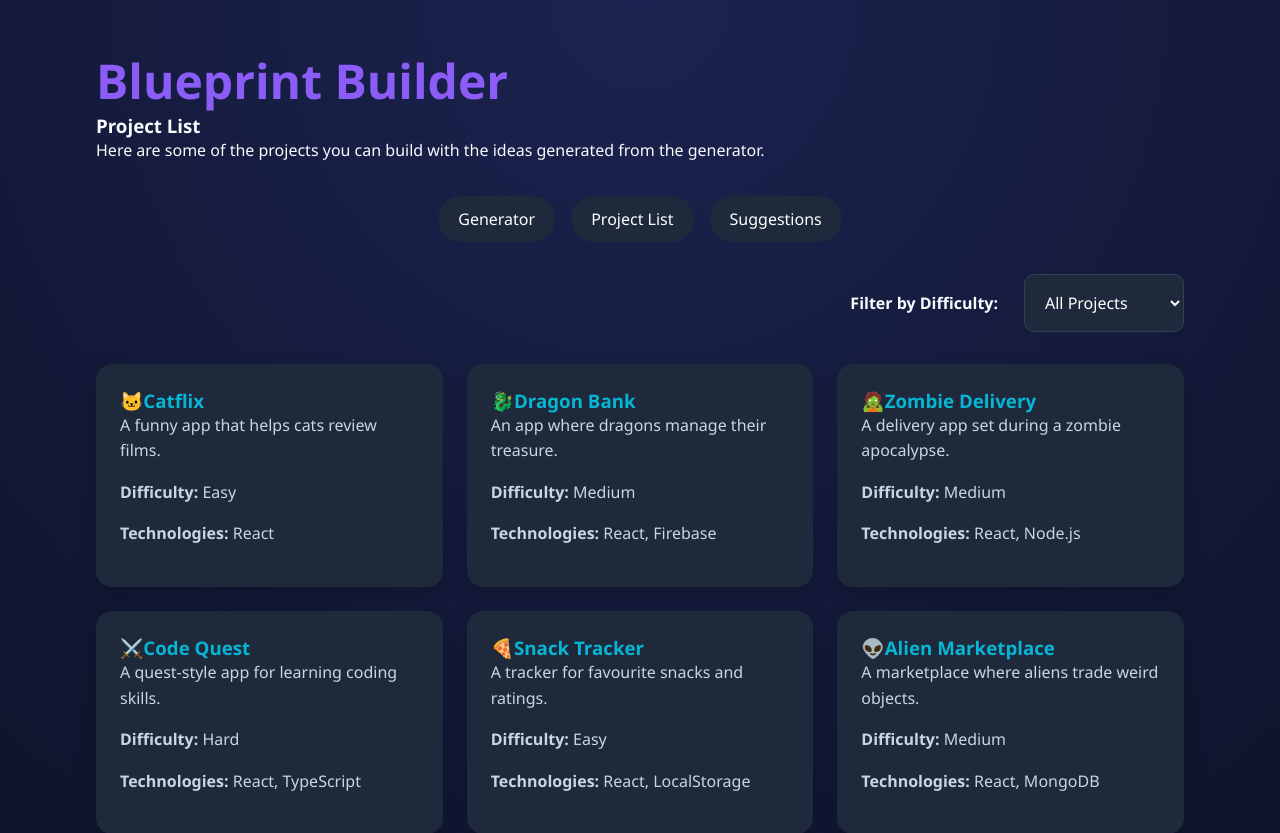
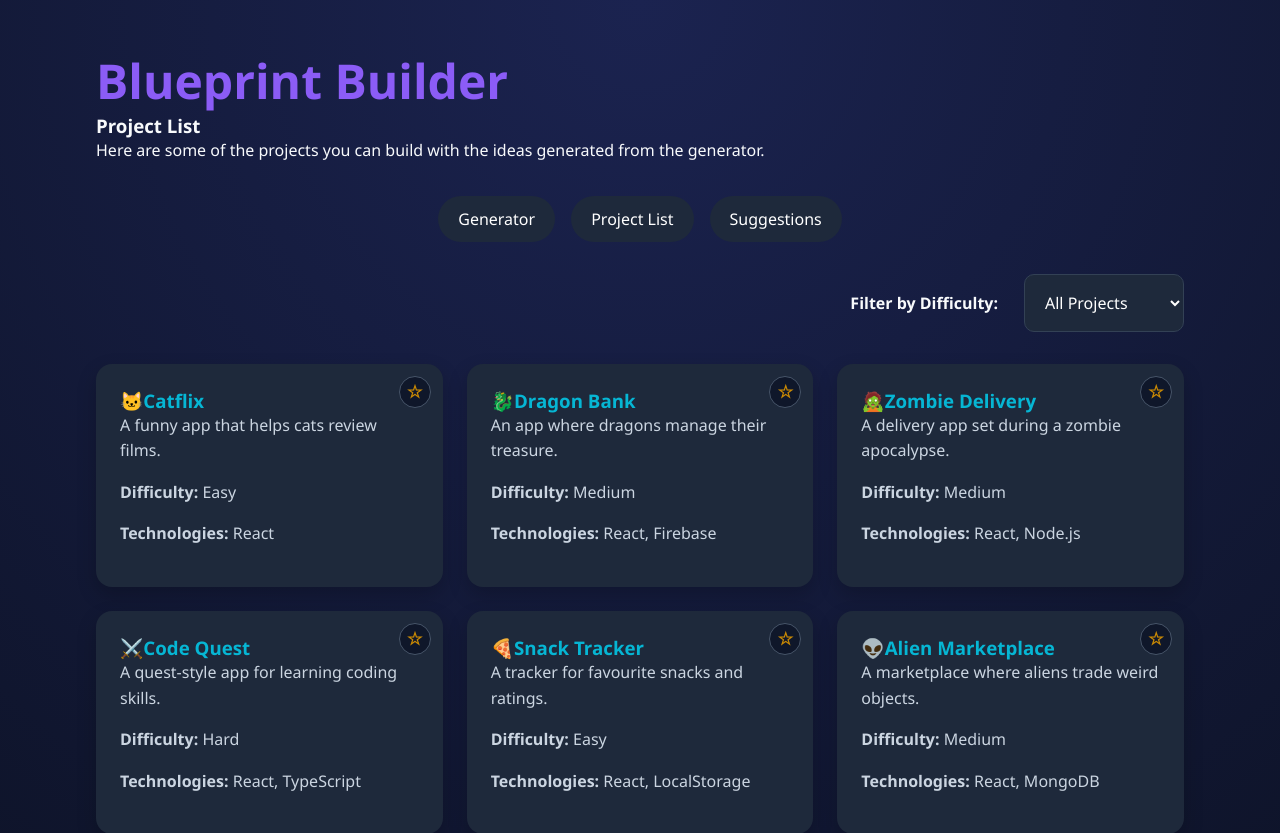
Before and after one commit to lj-enguita/Random-Project-Generator, a React (Vite) app: page /projects in a window 1280 px wide. Shown: the top 833 px of the page. Built offline with nearby package versions, Linux system fonts and the light colour scheme.

Commit message:
added favourites button

```diff
--- a/src/App.css
+++ b/src/App.css
@@ -191,6 +191,7 @@ nav a:hover {
 }
 
 #idea-display {
+  position: relative;
   max-width: 450px;
 
   margin: 2rem auto;
@@ -297,6 +298,7 @@ nav a:hover {
 }
 
 .project-card {
+  position: relative;
   background-color: #1e293b;
 
   padding: 1.5rem;
@@ -310,6 +312,33 @@ nav a:hover {
 
 .project-card:hover {
   transform: translateY(-5px);
+}
+
+.favourite-button {
+  position: absolute;
+  top: 0.75rem;
+  right: 0.75rem;
+  display: grid;
+  place-items: center;
+  width: 2rem;
+  height: 2rem;
+  padding: 0;
+  border: 1px solid #475569;
+  border-radius: 50%;
+  background: #0f172a;
+  color: #ca8a04;
+  font-size: 1.1rem;
+  line-height: 1;
+}
+
+.favourite-button:hover {
+  transform: scale(1.08);
+  box-shadow: 0 6px 14px rgba(250, 204, 21, 0.25);
+}
+
+.favourite-button.is-favourite {
+  border-color: #facc15;
+  color: #facc15;
 }
 
 .project-card h3 {
--- a/src/App.jsx
+++ b/src/App.jsx
@@ -31,6 +31,22 @@ function App() {
     );
   };
 
+  const [favourites, setFavourites] = useState(() => {
+    const saved = localStorage.getItem("favourites");
+    return saved ? JSON.parse(saved) : [];
+  });
+  useEffect(() => {
+    localStorage.setItem("favourites", JSON.stringify(favourites));
+  }, [favourites]);
+
+  const toggleFavourite = (projectName) => {
+    setFavourites((currentFavourites) =>
+      currentFavourites.includes(projectName)
+        ? currentFavourites.filter((name) => name !== projectName)
+        : [...currentFavourites, projectName],
+    );
+  };
+
   return (
     <>
       <main>
@@ -39,7 +55,13 @@ function App() {
             <Route path="/" element={<HomePage />} />
             <Route
               path="/generator"
-              element={<GeneratorPage projects={projects} />}
+              element={
+                <GeneratorPage
+                  projects={projects}
+                  favourites={favourites}
+                  toggleFavourite={toggleFavourite}
+                />
+              }
             />
             <Route
               path="/projects"
@@ -47,6 +69,8 @@ function App() {
                 <ProjectListPage
                   projects={projects}
                   deleteProject={deleteProject}
+                  favourites={favourites}
+                  toggleFavourite={toggleFavourite}
                 />
               }
             />
--- /dev/null
+++ b/src/FavouriteButton.jsx
@@ -0,0 +1,16 @@
+function FavouriteButton({ isFavourite, onToggle, projectName }) {
+  return (
+    <button
+      type="button"
+      className={`favourite-button${isFavourite ? " is-favourite" : ""}`}
+      onClick={onToggle}
+      aria-label={`${isFavourite ? "Remove" : "Save"} ${projectName} ${isFavourite ? "from" : "to"} favourites`}
+      aria-pressed={isFavourite}
+      title={isFavourite ? "Remove from favourites" : "Save to favourites"}
+    >
+      {isFavourite ? "★" : "☆"}
+    </button>
+  );
+}
+
+export default FavouriteButton;
--- a/src/GeneratorPage.jsx
+++ b/src/GeneratorPage.jsx
@@ -1,8 +1,9 @@
 import { Link } from "react-router-dom";
 import { useState } from "react";
 import "./App.css";
+import FavouriteButton from "./FavouriteButton";
 
-function GeneratorPage({ projects }) {
+function GeneratorPage({ projects, favourites, toggleFavourite }) {
   const [project, setProject] = useState(null);
   const [animation, setAnimation] = useState("");
   const [isAnimating, setIsAnimating] = useState(false);
@@ -84,6 +85,12 @@ function GeneratorPage({ projects }) {
 
         {project && (
           <div id="idea-display" className={animation}>
+            <FavouriteButton
+              isFavourite={favourites.includes(project.name)}
+              onToggle={() => toggleFavourite(project.name)}
+              projectName={project.name}
+            />
+
             <div id="project-logo">{project.emoji}</div>
 
             <h4>{project.name}</h4>
--- a/src/ProjectListPage.jsx
+++ b/src/ProjectListPage.jsx
@@ -1,8 +1,14 @@
 import { Link } from "react-router-dom";
 import "./App.css";
 import { useState } from "react";
+import FavouriteButton from "./FavouriteButton";
 
-function ProjectListPage({ projects, deleteProject }) {
+function ProjectListPage({
+  projects,
+  deleteProject,
+  favourites,
+  toggleFavourite,
+}) {
   const [filter, seeFilter] = useState("All");
 
   const filteredProjects =
@@ -42,6 +48,12 @@ function ProjectListPage({ projects, deleteProject }) {
         <div id="project-list-container">
           {filteredProjects.map((project) => (
             <div className="project-card" key={project.name}>
+              <FavouriteButton
+                isFavourite={favourites.includes(project.name)}
+                onToggle={() => toggleFavourite(project.name)}
+                projectName={project.name}
+              />
+
               <h3 id="project-list-title">
                 <span className="project-icon">{project.emoji}</span>
                 {project.name}
```
